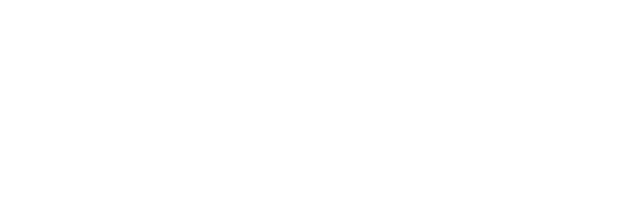
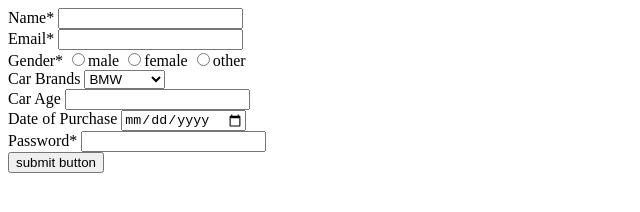
Before and after one commit to acciojob/car-insurance-form-shri214, a website: page main.html in a window 1280 px wide. Shown: the whole page, without its empty margins (0-640 px from the left). Drawn offline with Linux system fonts and the light colour scheme.

Commit message:
created a submission

```diff
--- a/main.html
+++ b/main.html
@@ -8,6 +8,45 @@
 
 <body>
 	<!-- the entire body must be written by student -->
+	<form method="get">
+		<div>
+	       <label for="name">Name*</label>
+	       <input type="text" id="name" required>
+	   </div>
+	   <div>
+	      <label for="email">Email*</label>
+	     <input type="email" id="email" required>
+	  </div>
+	  <div>
+	     <lable for="gender">Gender*</lable>
+	     <input type="radio" name="gender">male
+		 <input type="radio" name="gender">female
+		 <input type="radio" name="gender">other
+	</div>
+	<div>
+		<label for="cars">Car Brands</label>
+		<select id="cars">
+			<option>BMW</option>
+			<option>Audi</option>
+			<option>Mercedez</option>
+		</select>
+	</div>
+		<div>
+			<label for="carage">Car Age</label>
+			<input type="number" id="carage">
+		</div>
+		<div>
+			<label for="dop">Date of Purchase</label>
+			<input type="date" id="dop">
+		</div>
+		<div>
+			<label for="password">Password*</label>
+			<input type="password" id="password">
+		</div>
+		<div>
+			<button type="submit">submit button</button>
+		</div>
+	</form>
     <script type="text/javascript" src="./script.js">
 </script>
 
```
